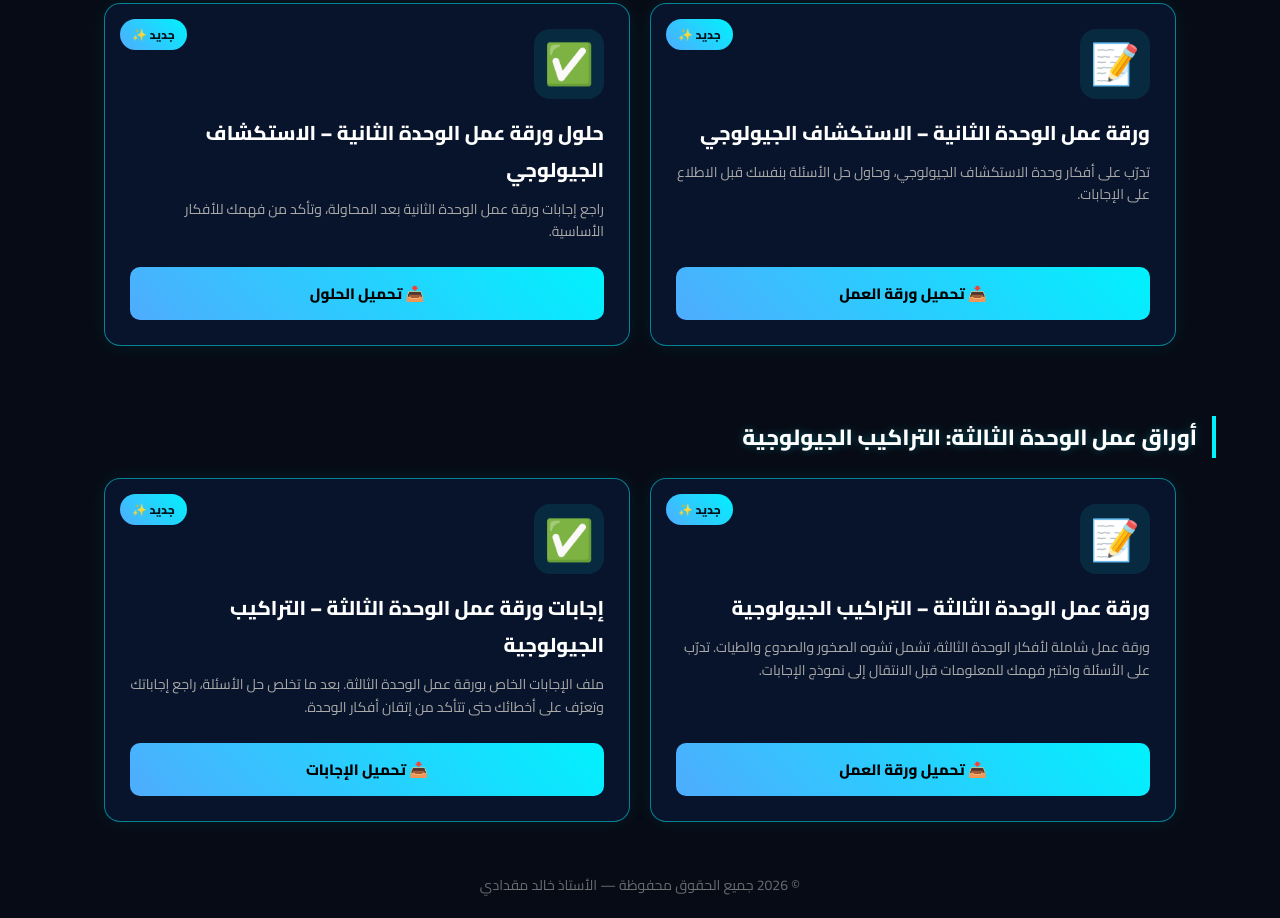
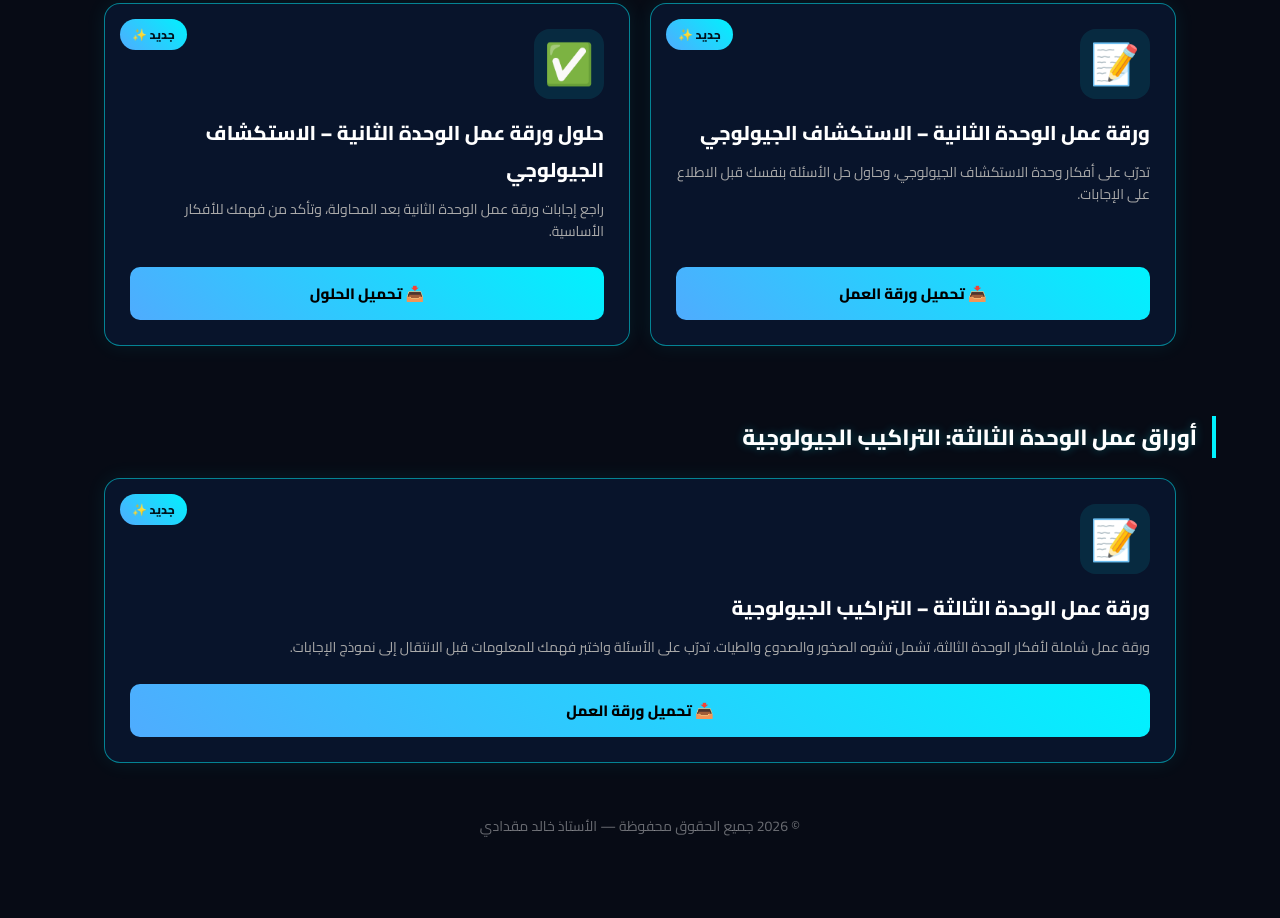
Before and after one commit to KhaledMigdadi/khaled-migdadi, a plain HTML site: page geo bag.html in a window 1280 px wide. Shown: the part 4355-5273 px from the top of the page. After the commit the page ends 5214 px from the top, so only its background shows below. Drawn offline with Linux system fonts and the light colour scheme.

Commit message:
Add files via upload

```diff
--- a/geo bag.html
+++ b/geo bag.html
@@ -742,26 +742,7 @@
     </a>
   </div>
 
-  <!-- إجابات ورقة العمل -->
-  <div class="file-card new-file">
-    <div class="new-badge">جديد ✨</div>
-    <div class="file-icon">✅</div>
 
-    <h3>إجابات ورقة عمل الوحدة الثالثة – التراكيب الجيولوجية</h3>
-
-    <p>
-      ملف الإجابات الخاص بورقة عمل الوحدة الثالثة.
-
-      بعد ما تخلص حل الأسئلة،
-      راجع إجاباتك وتعرّف على أخطائك
-      حتى تتأكد من إتقان أفكار الوحدة.
-    </p>
-
-    <a href="pdf/worksheet-3-earth-answers.pdf"
-       download class="download-btn">
-      📥 تحميل الإجابات
-    </a>
-  </div>
 
 </div>
 
```
Also changed, not shown: exam geo.html (+1 -4 lines).
